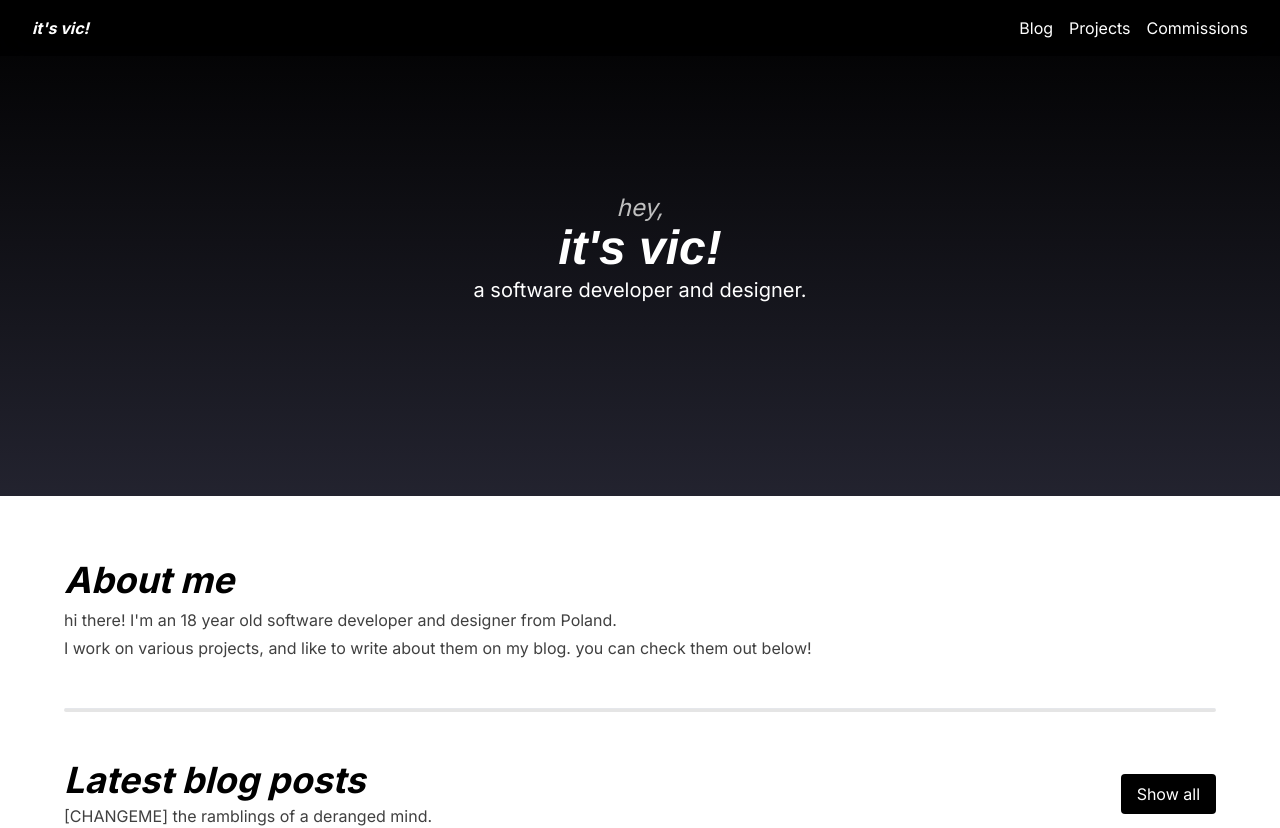
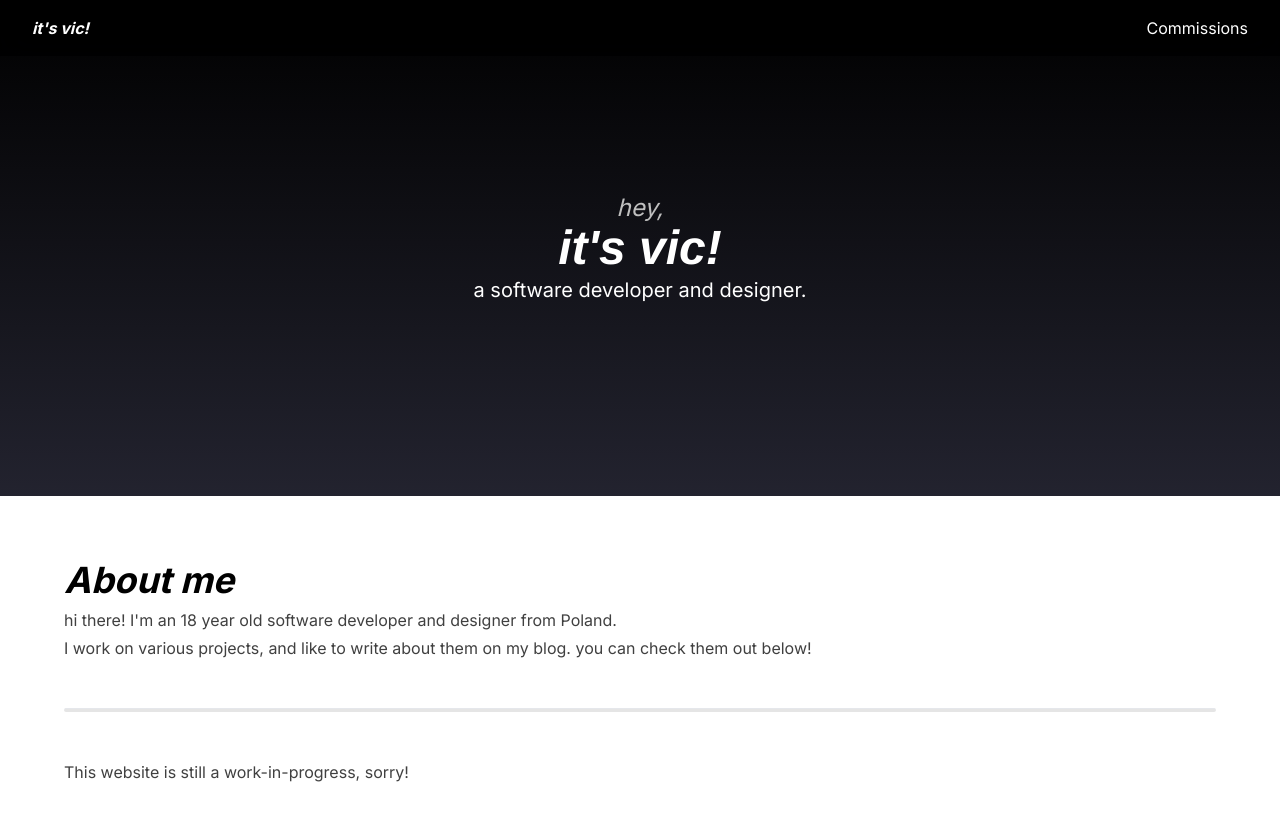
Before and after one commit to itsvic-dev/itsvic.dev, a Nuxt app: page / in a window 1280 px wide. Shown: the top 828 px of the page. Built offline with nearby package versions, Linux system fonts and the light colour scheme.

Commit message:
WIP notice

```diff
--- a/components/NavbarShared.vue
+++ b/components/NavbarShared.vue
@@ -36,8 +36,10 @@ watch([width], ([width]) => {
       />
     </button>
     <div class="hidden sm:flex items-center gap-4">
+      <!--
       <NuxtLink to="/blog">Blog</NuxtLink>
       <NuxtLink to="/projects">Projects</NuxtLink>
+      -->
       <NuxtLink to="/work">Commissions</NuxtLink>
     </div>
   </div>
@@ -50,8 +52,10 @@ watch([width], ([width]) => {
         : 'max-h-24  mt-4',
     ]"
   >
+    <!--
     <NuxtLink to="/blog">Blog</NuxtLink>
     <NuxtLink to="/projects">Projects</NuxtLink>
+    -->
     <NuxtLink to="/work">Commissions</NuxtLink>
   </div>
 </template>
--- a/pages/index.vue
+++ b/pages/index.vue
@@ -30,6 +30,9 @@ useSeoMeta({
 
     <Separator />
 
+    <p>This website is still a work-in-progress, sorry!</p>
+
+    <!--
     <div class="flex justify-between items-center gap-6 flex-wrap">
       <div>
         <h1 class="text-4xl font-bold italic text-headerText">
@@ -69,6 +72,7 @@ useSeoMeta({
         :image="project.image"
       />
     </div>
+    -->
 
     <!-- TODO: social media section
     <Separator />
```
